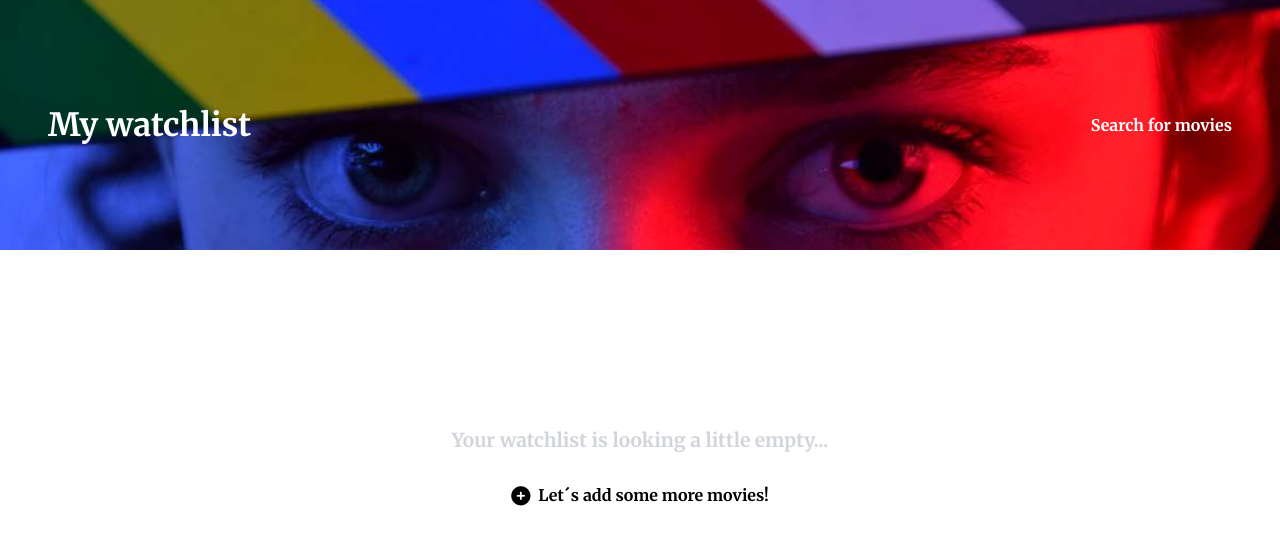
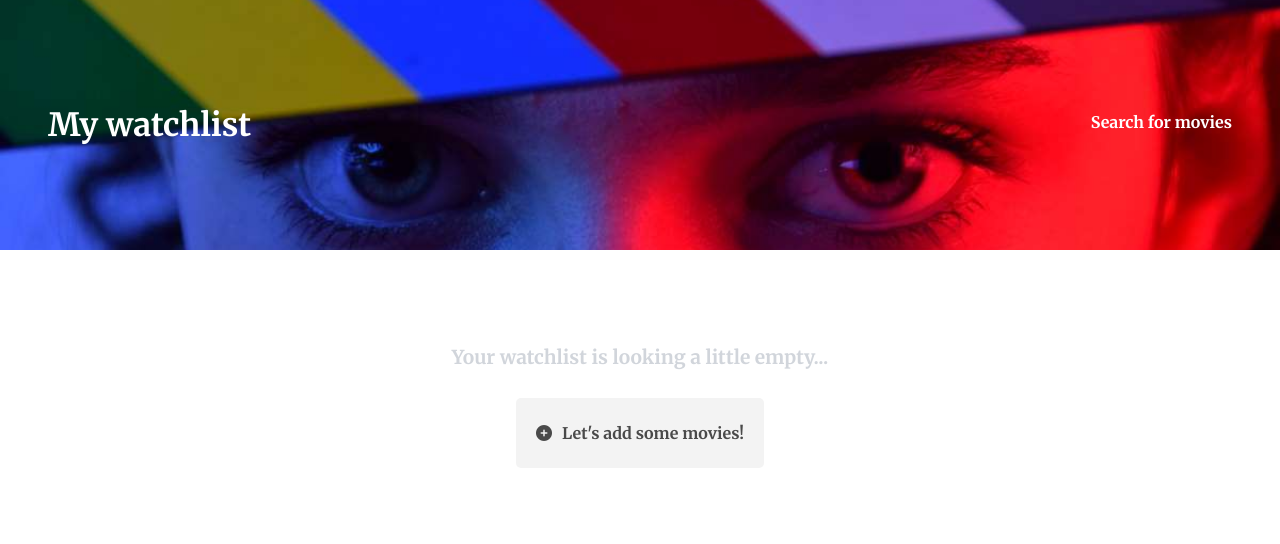
Before and after one commit to TomGinger/movie-watchlist, a website built with Vite: page watch-list.html in a window 1280 px wide. Built offline with nearby package versions, Linux system fonts and the light colour scheme.

Commit message:
added some styling

```diff
--- a/css/index.css
+++ b/css/index.css
@@ -23,7 +23,7 @@ h1 {
     color: #f1faee;
 }
 
-/*  header */
+/*  Header */
 
 header {
     display: flex;
@@ -180,3 +180,33 @@ header > a {
     gap: 8px;
     cursor: pointer;
 }
+
+/* Nav-link */
+
+.nav-link {
+  text-decoration: none;
+  color: #fff;
+  font-weight: bold;
+  position: relative;
+  padding-bottom: 5px;
+}
+
+.nav-link::after {
+  content: '';
+  position: absolute;
+  width: 100%;
+  height: 2px;
+  bottom: 0;
+  left: 0;
+  background-color: #fff;
+
+  /* Animation */
+  transform: scaleX(0);
+  transform-origin: bottom right;
+  transition: transform 0.3s ease-out;
+}
+
+.nav-link:hover::after {
+  transform: scaleX(1);
+  transform-origin: bottom left;
+}
--- a/css/watchlist.css
+++ b/css/watchlist.css
@@ -23,7 +23,7 @@ h1 {
     color: #fff;
 }
 
-/*  header */
+/*  Header */
 
 header {
     display: flex;
@@ -87,40 +87,53 @@ header > a {
     margin: 2em 1.5em;
 }
 
+/* Container empty state */
+
 .watch-list-container-empty {
     display: flex;
     flex-direction: column;
     justify-content: center;
     align-items: center;
+    text-align: center;
     color: #D1D5DB;
     font-weight: bold;
-    margin: 10em 0;
+    margin-top: 6em;
 }
 
-.watch-list-container-empty i {
-    font-size: 4rem;
+.watch-list-container-empty > i {
+    font-size: 5rem;
+    margin-bottom: 20px;
+    display: block;
 }
 
-.watch-list-container-empty p {
+.watch-list-container-empty > p {
     font-size: 1.2rem;
+    margin: 0 0 30px 0;
 }
 
 .empty-watchlist {
-    display: flex;
+    text-decoration: none;
+    color: #4a4a4a;
+    background-color: #f3f3f3;
+    padding: 10px 20px;
+    border-radius: 5px;
+    display: inline-flex;
     align-items: center;
-    gap: 8px;
-    color: black;
-    cursor: pointer;
+    gap: 10px;
+    font-size: 1rem;
+    transition: all 0.3s ease;
+}
+
+.empty-watchlist:hover {
+    background-color: #e0e0e0;
+    color: #000;
+    transform: translateY(-2px);
 }
 
 .empty-watchlist i {
-    font-size: 1.2rem;
+    font-size: 1rem;
+    color: inherit;
 }
-
-.empty-watchlist p {
-    font-size: 1rem;
-}
-
 
 
 
@@ -192,3 +205,34 @@ header > a {
     gap: 8px;
     cursor: pointer;
 }
+
+/* Nav link */
+
+.nav-link {
+  text-decoration: none;
+  color: #fff;
+  font-weight: bold;
+  position: relative;
+  padding-bottom: 5px;
+}
+
+.nav-link::after {
+  content: '';
+  position: absolute;
+  width: 100%;
+  height: 2px;
+  bottom: 0;
+  left: 0;
+  background-color: #fff;
+
+  /* Animation */
+
+  transform: scaleX(0);
+  transform-origin: bottom right;
+  transition: transform 0.3s ease-out;
+}
+
+.nav-link:hover::after {
+  transform: scaleX(1);
+  transform-origin: bottom left;
+}
--- a/javascript/index.js
+++ b/javascript/index.js
@@ -1,4 +1,3 @@
-'use strict'
 // Variables, DOM manipulation
 const apiKey = "6fb3e59f";
 const inputFilm = document.getElementById("input-film");
@@ -107,7 +106,6 @@ function addToWatchList(movieId) {
     if(!watchList.includes(movieId)) {
         watchList.push(movieId);
         localStorage.setItem("watchlist", JSON.stringify(watchList));
-        localStorage.setItem("detectHtml", "true");
     }else {
         alert("You have already added this film to your watchlist!");
     }
--- a/javascript/watch-list.js
+++ b/javascript/watch-list.js
@@ -3,13 +3,23 @@ const apiKey = "6fb3e59f";
 const watchListContainer = document.getElementById("watch-list-container");
 const watchlist = JSON.parse(localStorage.getItem("watchlist")) || [];
 
-const deleteHtml = localStorage.getItem("detectHtml");
-
 // Rendering each movie saved into localStorage
 async function getWatchlistDetails() {
-    if(deleteHtml === "true") {
-            watchListContainer.innerHTML = "";
+    if(watchlist.length === 0) {
+            watchListContainer.innerHTML = `
+            <div class="watch-list-container-empty">
+                <p>Your watchlist is looking a little empty...</p>
+                <a href="index.html" class="empty-watchlist">
+                    <i class="fa-solid fa-circle-plus"></i>
+                    <p>Let's add some movies!</p>
+                </a>
+            </div>
+        `;
+        return;
     }
+
+    watchListContainer.innerHTML = "";
+
     // Looping through the watchlist and make API calls for each movie
     for (const movieId of watchlist) {
         const res = await fetch(`https://www.omdbapi.com/?apikey=${apiKey}&i=${movieId}`);
--- a/watch-list.html
+++ b/watch-list.html
@@ -12,7 +12,7 @@
         <div class="container">
             <header>
                     <h1>My watchlist</h1>
-                    <a href="index.html">Search for movies</a>
+                    <a href="index.html" class="nav-link">Search for movies</a>
             </header>
             <main>
                 <div id="watch-list-container">
```
Also changed, not shown: index.html (+1 -1 lines).
